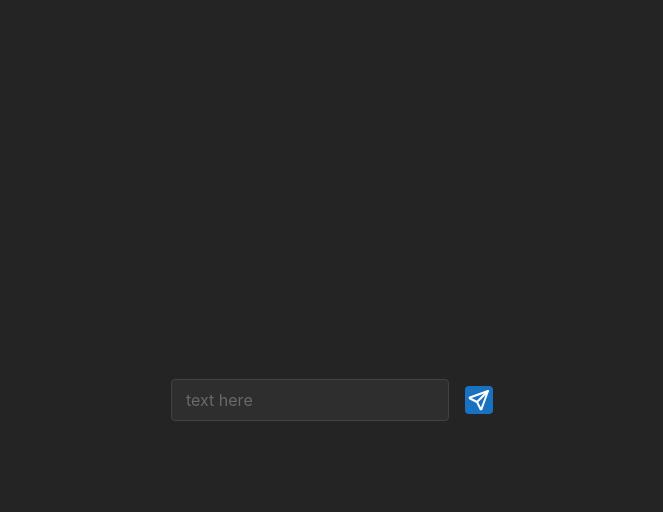
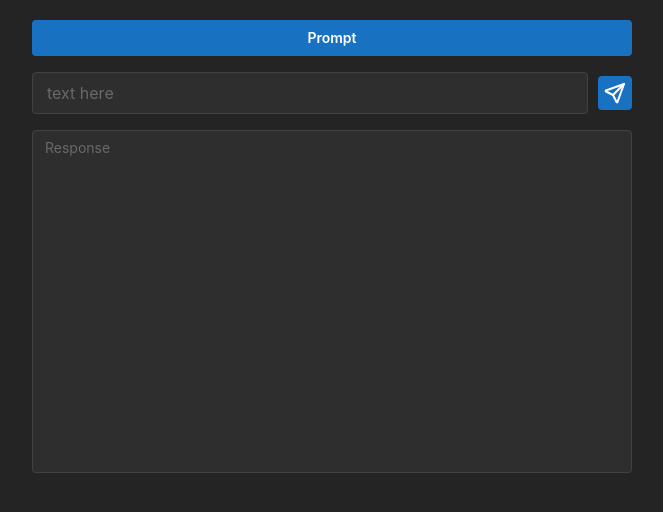
Before and after one commit to dhruvked/temp-prompt-tester, a Next.js app in the folder apps/web/: page / in a window 1280 px wide. Shown: the top 512 px of the page, without its empty margins (308-971 px from the left). Built offline with nearby package versions, Linux system fonts and the light colour scheme.

Commit message:
finalising state

```diff
--- a/apps/web/package.json
+++ b/apps/web/package.json
@@ -10,6 +10,7 @@
   "dependencies": {
     "@mantine/core": "^8.3.2",
     "@mantine/hooks": "^8.3.2",
+    "@tabler/icons-react": "^3.35.0",
     "@tanstack/react-form": "^1.12.3",
     "@tanstack/react-query": "^5.85.5",
     "class-variance-authority": "^0.7.1",
--- /dev/null
+++ b/apps/web/src/api/getResponse.ts
@@ -0,0 +1,55 @@
+async function getResponse(text: string) {
+  try {
+    const response = await fetch(
+      `${process.env.NEXT_PUBLIC_API_URL}/api/getResponse2`,
+      {
+        method: "POST",
+        headers: { "Content-Type": "application/json" },
+        body: JSON.stringify({ text }),
+      }
+    );
+    const data = await response.json();
+    return data.text;
+  } catch (err) {
+    console.log(err);
+    throw err;
+  }
+}
+
+async function setPrompt(text: string) {
+  try {
+    console.log(text);
+    const response = await fetch(
+      `${process.env.NEXT_PUBLIC_API_URL}/api/setPrompt`,
+      {
+        method: "POST",
+        headers: { "Content-Type": "application/json" },
+        body: JSON.stringify({ text }),
+      }
+    );
+    return;
+  } catch (err) {
+    console.log(err);
+    throw err;
+  }
+}
+
+async function getPrompt() {
+  try {
+    const response = await fetch(
+      `${process.env.NEXT_PUBLIC_API_URL}/api/getPrompt`,
+      {
+        method: "GET",
+        headers: { "Content-Type": "application/json" },
+        // cache: "force-cache",
+      }
+    );
+    const data = await response.json();
+    return data.prompt;
+  } catch (err) {
+    console.log(err);
+    throw err;
+  }
+}
+
+export { setPrompt, getResponse, getPrompt };
--- a/apps/web/src/app/page.tsx
+++ b/apps/web/src/app/page.tsx
@@ -1,16 +1,128 @@
-import { Group, Center, Stack, Input, Button, ActionIcon } from "@mantine/core";
+"use client";
+import {
+  Group,
+  Center,
+  Stack,
+  Input,
+  ActionIcon,
+  Textarea,
+  Button,
+  Text,
+} from "@mantine/core";
 import { IconSend } from "@tabler/icons-react";
+import { useState, useEffect, useRef } from "react";
+import { getResponse, setPrompt, getPrompt } from "@/api/getResponse";
 
 export default function Home() {
+  const [input, setInput] = useState("");
+  const [response, setResponse] = useState("");
+  const [showPrompt, setShowPrompt] = useState(false);
+  const [isLoading, setIsLoading] = useState(false);
+  const [isSavingPrompt, setIsSavingPrompt] = useState(false);
+  const [elapsedTime, setElapsedTime] = useState(0);
+  const [prompt, setPromptState] = useState("");
+  const intervalRef = useRef<NodeJS.Timeout | null>(null);
+
+  const handleSend = async () => {
+    setIsLoading(true);
+    setElapsedTime(0);
+
+    intervalRef.current = setInterval(() => {
+      setElapsedTime((prev) => prev + 0.1);
+    }, 100);
+
+    const result = await getResponse(input);
+
+    if (intervalRef.current) {
+      clearInterval(intervalRef.current);
+    }
+
+    setResponse(result);
+    setIsLoading(false);
+  };
+
+  const get_p = async () => {
+    const result = await getPrompt();
+    setPromptState(result);
+  };
+
+  const set_p = async () => {
+    setIsSavingPrompt(true);
+    await setPrompt(prompt);
+    setIsSavingPrompt(false);
+    setShowPrompt(false);
+  };
+
+  const handleKeyPress = (e: React.KeyboardEvent<HTMLInputElement>) => {
+    if (e.key === "Enter" && !isLoading) {
+      handleSend();
+    }
+  };
+
+  useEffect(() => {
+    if (showPrompt) {
+      get_p();
+    }
+  }, [showPrompt]);
+
+  useEffect(() => {
+    return () => {
+      if (intervalRef.current) {
+        clearInterval(intervalRef.current);
+      }
+    };
+  }, []);
+
   return (
     <Center h="100vh">
-      <Stack>
-        <Group>
-          <Input size="md" placeholder="text here" />
-          <ActionIcon>
-            <IconSend />
-          </ActionIcon>
-        </Group>
+      <Stack align="stretch" w={600} h="100%" pt="lg">
+        <Button onClick={() => setShowPrompt(!showPrompt)}>
+          {showPrompt ? "Back" : "Prompt"}
+        </Button>
+        {showPrompt ? (
+          <Stack>
+            <Textarea
+              placeholder="Enter your prompt here"
+              minRows={20}
+              autosize
+              maxRows={30}
+              value={prompt}
+              onChange={(e) => setPromptState(e.target.value)}
+            />
+            <Button onClick={set_p} loading={isSavingPrompt}>
+              Change Prompt
+            </Button>
+          </Stack>
+        ) : (
+          <>
+            <Group gap="xs">
+              <Input
+                size="md"
+                placeholder="text here"
+                value={input}
+                onChange={(e) => setInput(e.target.value)}
+                onKeyPress={handleKeyPress}
+                style={{ flex: 1 }}
+              />
+              <ActionIcon size="lg" onClick={handleSend} loading={isLoading}>
+                <IconSend />
+              </ActionIcon>
+            </Group>
+            {isLoading && (
+              <Text size="sm" c="dimmed">
+                Loading... {elapsedTime.toFixed(1)}s
+              </Text>
+            )}
+            <Textarea
+              placeholder="Response"
+              minRows={15}
+              autosize
+              maxRows={25}
+              readOnly
+              value={response}
+            />
+          </>
+        )}
       </Stack>
     </Center>
   );
```
Also changed, not shown: 1 other file (tests, documents, lock files or other folders).
